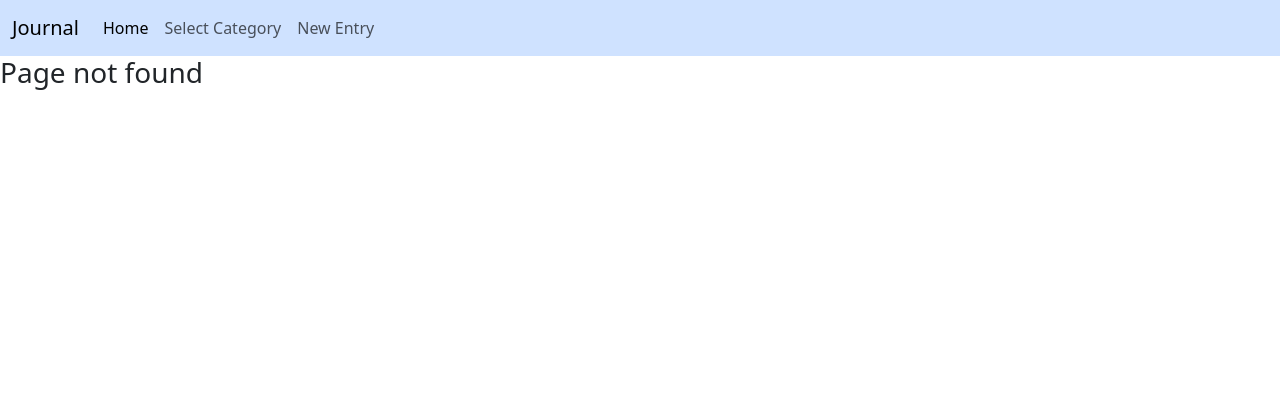
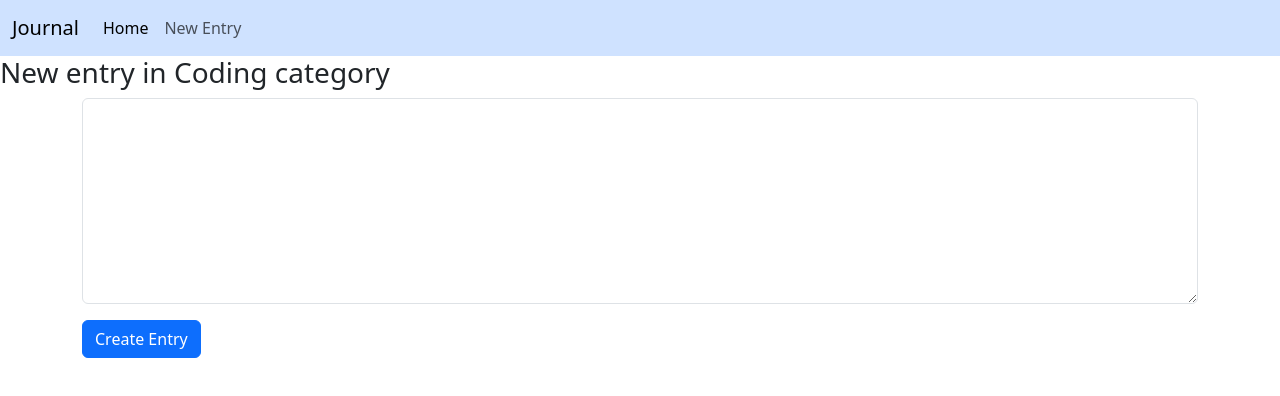
Before and after one commit to flynnwebdev/react-router-2023.1, a React (Vite) app: page /entry/new/Coding in a window 1280 px wide. Before the commit this address had no page. Shown: the top 396 px of the page. Built offline with nearby package versions, Linux system fonts and the light colour scheme.

Commit message:
Added new entry form and entries array

```diff
--- a/src/components/App.jsx
+++ b/src/components/App.jsx
@@ -1,4 +1,4 @@
-import React from "react"
+import React, { useState } from "react"
 import Home from "./Home"
 import CategorySelection from "./CategorySelection"
 import NewEntry from "./NewEntry"
@@ -6,6 +6,8 @@ import { BrowserRouter, Routes, Route } from "react-router-dom"
 import NavBar from "./NavBar"
 
 const App = () => {
+  const [entries, setEntries] = useState([])
+
   return (
     <>
       <BrowserRouter>
@@ -14,7 +16,7 @@ const App = () => {
           <Route path="/" element={<Home />} />
           <Route path="/category" element={<CategorySelection />} />
           <Route path="/entry">
-            <Route path="new" element={<NewEntry />} />
+            <Route path="new/:category" element={<NewEntry entries={entries} setEntries={setEntries} />} />
           </Route>
           <Route path="*" element={<h3>Page not found</h3>} />
         </Routes>
--- a/src/components/CategorySelection.jsx
+++ b/src/components/CategorySelection.jsx
@@ -10,7 +10,7 @@ const CategorySelection = () => {
       <ul>
         {categories.map(cat => (
           <li key={cat}>
-            <Link to='/entry/new'>{cat}</Link>
+            <Link to={`/entry/new/${cat}`}>{cat}</Link>
           </li>
         ))}
       </ul>
--- a/src/components/NavBar.jsx
+++ b/src/components/NavBar.jsx
@@ -17,9 +17,6 @@ const NavBar = () => {
               Home
             </Link>
             <Link class="nav-link" to="/category">
-              Select Category
-            </Link>
-            <Link class="nav-link" to="/entry/new">
               New Entry
             </Link>
           </div>
--- a/src/components/NewEntry.jsx
+++ b/src/components/NewEntry.jsx
@@ -1,8 +1,27 @@
-import React from 'react'
+import React, { useState } from "react"
+import { useParams } from "react-router-dom"
 
-const NewEntry = () => {
+const NewEntry = ({ entries, setEntries }) => {
+  const { category } = useParams()
+  const [content, setContent] = useState('')
+
+  function submit(e) {
+    e.preventDefault()
+    // Add a new entry
+    const newEntry = { category, content }
+    setEntries([...entries, newEntry])
+  }
+
   return (
-    <h3>New entry in Food category</h3>
+    <>
+      <h3>New entry in {category} category</h3>
+      <form className="container" onSubmit={submit}>
+        <div>
+          <textarea value={content} onChange={e => setContent(e.target.value)} className="form-control" rows="8"></textarea>
+        </div>
+        <button className="btn btn-primary mt-3">Create Entry</button>
+      </form>
+    </>
   )
 }
 
```
